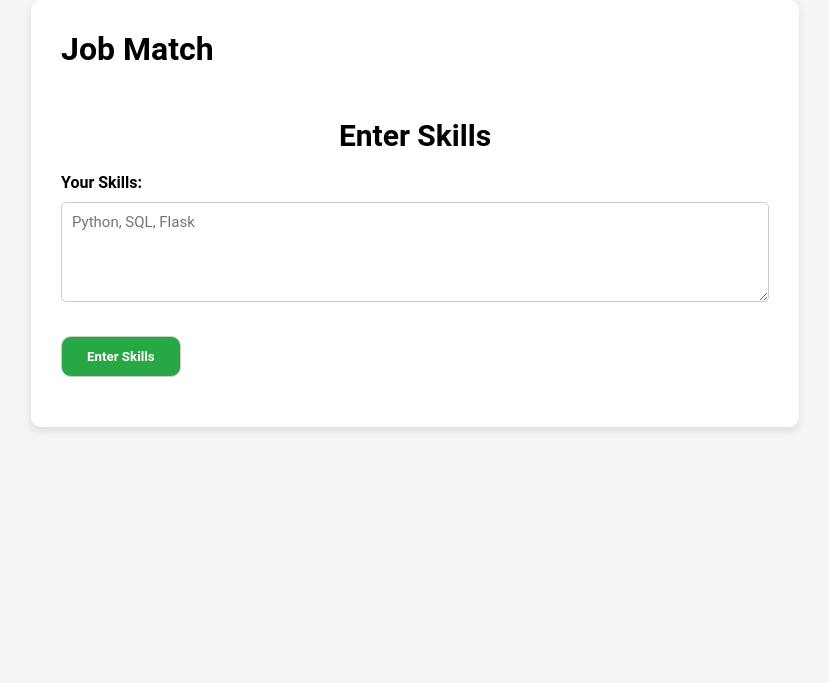
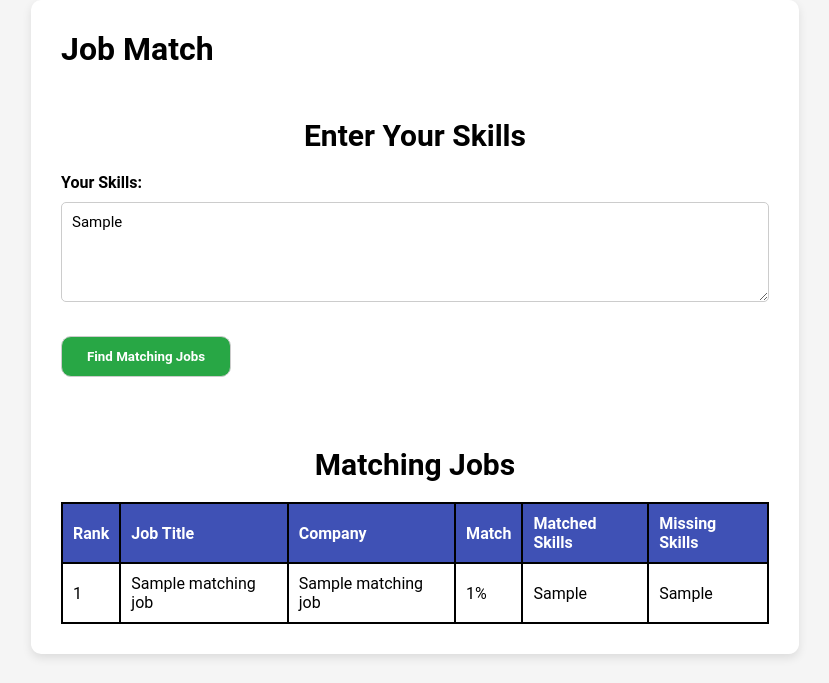
Before and after one commit to JesusL-FIU/job-application-tracker, a Flask app: template templates/job_match.html in a window 1280 px wide. Shown: the part 117-800 px from the top of the page, without its empty margins (225-1054 px from the left). Run offline with Flask 3, Linux system fonts and the light colour scheme; the template is opened without the code that fills it: most values are stand-ins (such as "Sample title", 1, 10 or a date in 2020).

Commit message:
Added Job Match, and updated AI_USAGE.MD

```diff
--- a/app.py
+++ b/app.py
@@ -216,11 +216,13 @@ def delete_contact():
 
 @app.route('/job_match')
 def job_match():
-    return render_template('job_match.html')
+    return render_template('job_match.html', matching_jobs=None)
 
 @app.route('/jobs_match/search', methods=['POST'])
 def jobs_search():
-    return redirect('/job_match')
+    user_skills = request.form['skills']
+    matching_jobs = database.job_match(user_skills)
+    return render_template('job_match.html', matching_jobs=matching_jobs, user_skills=user_skills.split(','))
 
 if __name__ == '__main__':
     app.run(debug=True)
--- a/templates/applications.html
+++ b/templates/applications.html
@@ -66,7 +66,7 @@
     </select>
 
     <label>Interview Data:</label>
-    <textarea name="interview_data" placeholder='Must write like this ["Example", "Example 2"]'></textarea>
+    <textarea name="interview_data" placeholder='Must type like the interview data column'></textarea>
 
     <input type="submit" value="Add Applications">
 
@@ -123,7 +123,7 @@
     </select>
 
     <label>Interview Data:</label>
-    <textarea name="interview_data" placeholder='Must write like this ["Example", "Example 2"]'>{{ edit_application.interview_data or '' }}</textarea>
+    <textarea name="interview_data" placeholder='Must type like the interview data column'>{{ edit_application.interview_data or '' }}</textarea>
 
     <input type="submit" value="Update Application">
 
--- a/templates/job_match.html
+++ b/templates/job_match.html
@@ -1,17 +1,47 @@
+
 {% extends 'base.html' %}
 
 {% block content %}
+
 <h1>Job Match</h1>
-<h2>Enter Skills</h2>
+
+<h2>Enter Your Skills</h2>
 
 <form action="/jobs_match/search" method="POST">
 
     <label>Your Skills:</label>
-    <textarea name="skills" placeholder='Python, SQL, Flask'></textarea>
 
-    <input type="submit" value="Enter Skills">
-
-
+    <textarea name="skills" placeholder="Python, SQL, Flask" required>{{ user_skills | join(', ') if user_skills else '' }}</textarea>
+    <input type="submit" value="Find Matching Jobs">
 </form>
 
+{% if matching_jobs is not none %}
+    <h2>Matching Jobs</h2>
+    {% if matching_jobs%}
+        <table>
+            <thead>
+                <tr>
+                    <th>Rank</th>
+                    <th>Job Title</th>
+                    <th>Company</th>
+                    <th>Match</th>
+                    <th>Matched Skills</th>
+                    <th>Missing Skills</th>
+                </tr>
+            </thead>
+            <tbody>
+                {% for i in matching_jobs %}
+                    <tr>
+                        <td>{{ loop.index }}</td>
+                        <td>{{ i.job_title }}</td>
+                        <td>{{ i.company_name }}</td>
+                        <td>{{ i.match_percentage }}%</td>
+                        <td>{{ i.matched_skills | join(', ') if i.matched_skills else 'None' }}</td>
+                        <td>{{ i.missing_skills | join(', ') if i.missing_skills else 'None' }}</td>
+                    </tr>
+                {% endfor %}
+            </tbody>
+        </table>
+    {% endif %}
+{% endif %}
 {% endblock %}
--- a/templates/jobs.html
+++ b/templates/jobs.html
@@ -70,7 +70,7 @@
     <input type="date" name="date_posted">
 
     <label>Requirements:</label>
-    <textarea name="requirements" placeholder='Must write like this ["Example", "Example 2"]'></textarea>
+    <textarea name="requirements" placeholder='Must type like the requirements column'></textarea>
 
     <input type="submit" value="Add Job">
 
@@ -133,7 +133,7 @@
            value="{{ edit_job.date_posted.strftime('%Y-%m-%d') if edit_job.date_posted else '' }}">
 
     <label>Requirements:</label>
-    <textarea name="requirements" placeholder='Must write like this ["Example", "Example 2"]'>{{ edit_job.requirements or '' }} </textarea>
+    <textarea name="requirements" placeholder='Must type like the requirements column'>{{ edit_job.requirements or '' }} </textarea>
 
     <input type="submit" value="Update Job">
 
```
Also changed, not shown: AI_USAGE.md (+8 -1 lines), database.py (+61 -0 lines).
